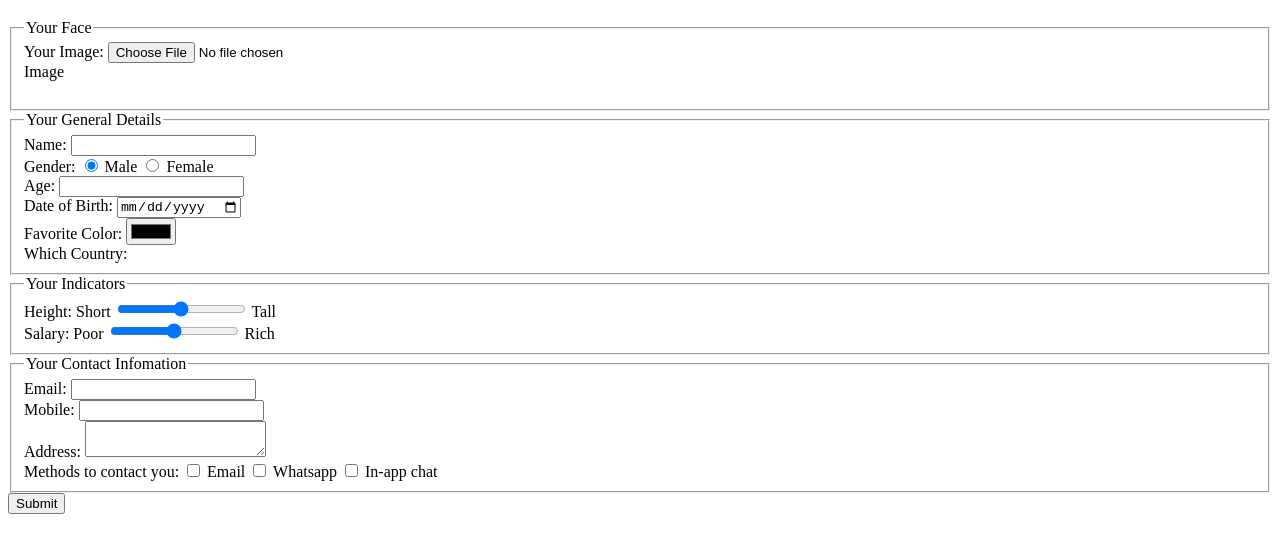
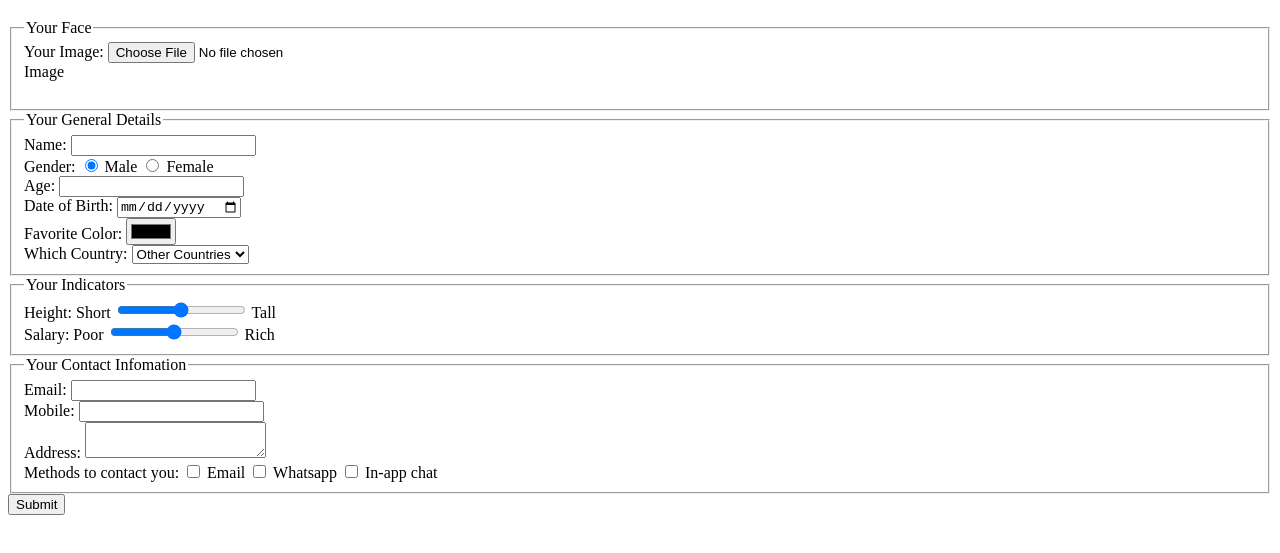
Before and after one commit to tinylic/FullStackWebDev, a plain HTML site: page Assignment1/part1.html in a window 1280 px wide. Shown: the part 61-614 px from the top of the page. Drawn offline with Linux system fonts and the light colour scheme.

Commit message:
24th Jan

```diff
--- a/Assignment1/part1.html
+++ b/Assignment1/part1.html
@@ -7,7 +7,7 @@
 
 	<body>
 		<h1>	Please Enter Your Details For Our Dating Website!	</h1>
-		<form>
+		<form action="http://ihome.ust.hk/~rossiter/cgi-bin/show_everything.php" method="post" enctype="multipart/form-data">
 			<fieldset>
 				<legend>	Your Face		</legend>
 				<label for="face">	Your Image:	</label>
@@ -20,7 +20,7 @@
 				<legend>	Your General Details	</legend>
 				<label for="name">	Name:		</label>
 					<input type="text" id="name" name="name" required>	<br>
-				Gender:
+				<label for="gend">	Gender:		</label>
 				<label for="male">
 					<input type="radio" id="male" name="gender" checked> Male
 				</label>
@@ -37,7 +37,18 @@
 
 				<label for="color">	Favorite Color:	</label>
 					<input type="color" id="color" name="color" required>	<br>
-				<label for="country" id="country" name="country" required>	Which Country:	</label>		<br>
+				<label for="country">	Which Country:	</label>
+					<select id="country" name="country">
+						<option value="default" selected>	Other Countries		</option>
+						<option value="United States">		United States		</option>
+						<option value="China">			China			</option>
+						<option value="India">			India			</option>
+						<option value="Singapore">		Singapore		</option>
+						<option value="United Kindom">		United Kindom		</option>
+						<option value="France">			France			</option>
+						<option value="Germany">		Germany		</option>
+						<option value="Russia">			Russia			</option>
+					</select>
 			</fieldset>
 
 			<fieldset>
```
